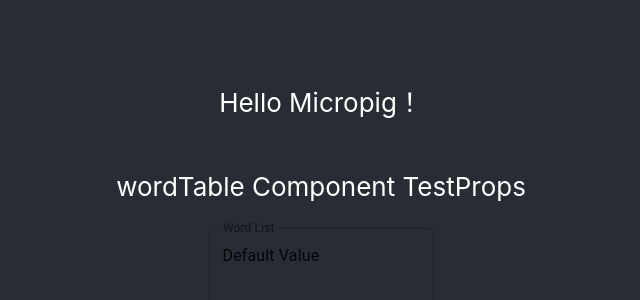
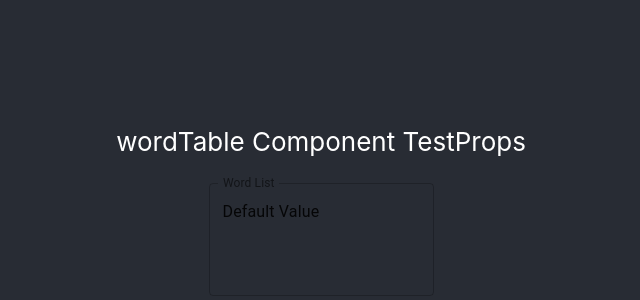
Before and after one commit to irys33/word-search-app, a React (Create React App) app: page / in a window 1280 px wide. Shown: the part 202-502 px from the top of the page, without its empty margins (319-959 px from the left). Built offline with nearby package versions, Linux system fonts and the light colour scheme.

Commit message:
delete hello

```diff
--- a/src/App.js
+++ b/src/App.js
@@ -16,9 +16,6 @@ function App() {
   return (
     <div style={{textAlign: "center"}}>
       <div style={appHeaderStyle}>
-        <p>
-            Hello Micropig！
-        </p>
         <WordTable name="TestProps" />
         <WordForm value="DefaultValue" />
       </div>
```
